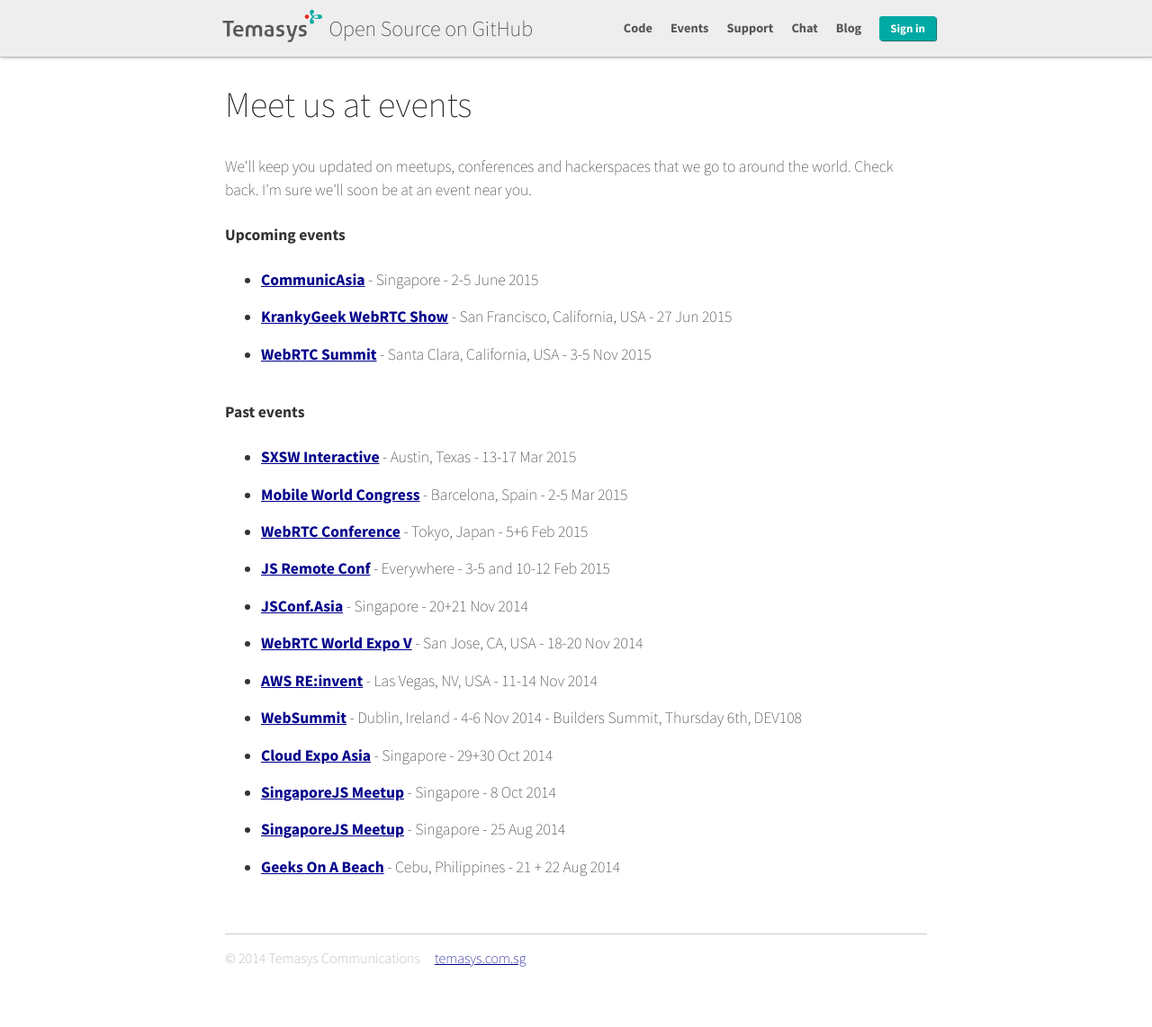
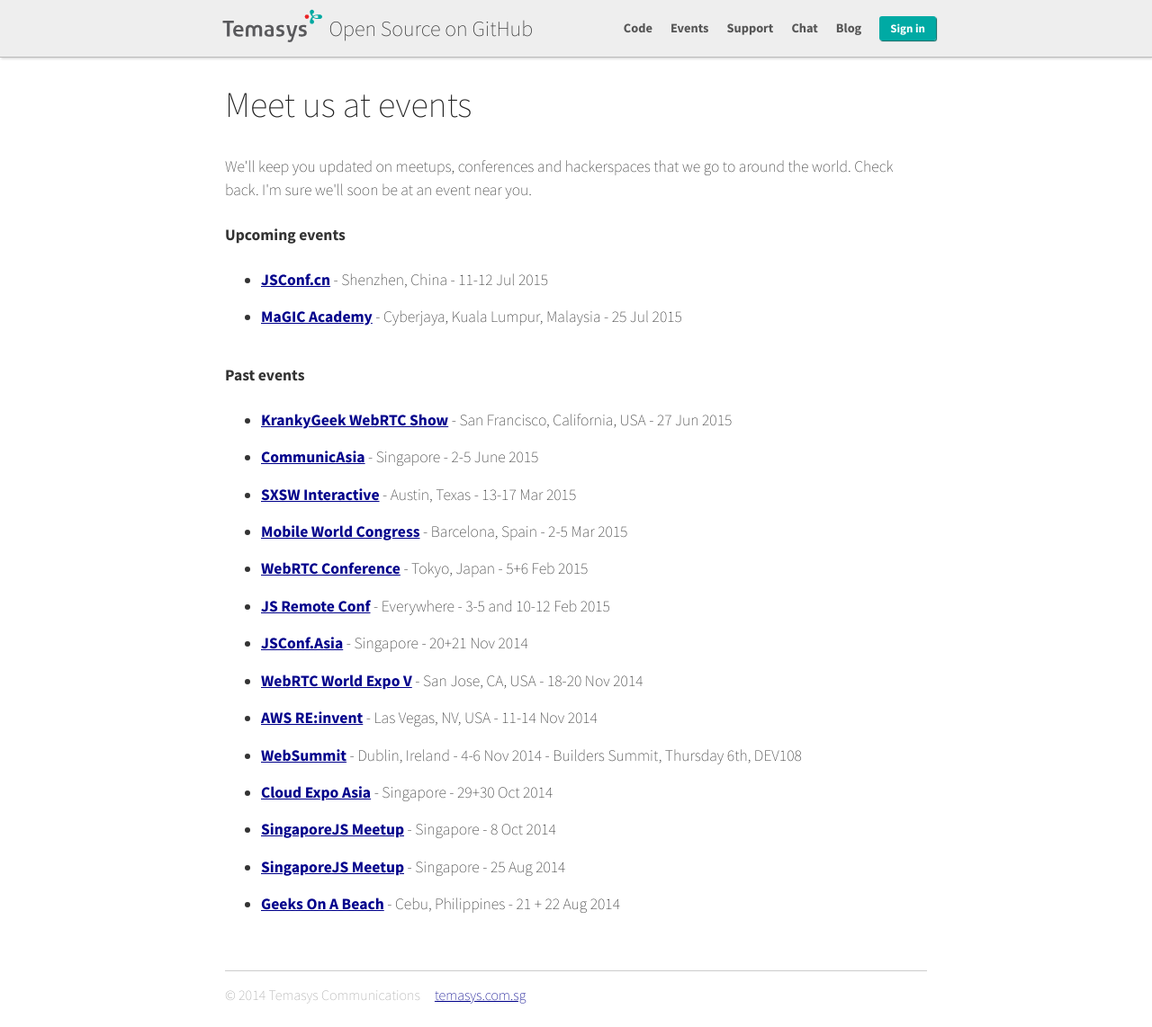
Before and after one commit to Temasys/temasys.github.io, a Jekyll site: the page built from events.html, in a window 1280 px wide and 1142 px high. Shown: the whole window at 90% size. Built offline with Jekyll 4.4.1, drawn with Linux system fonts in a browser that asks for light colours; nearby versions of some CDN libraries; Markdown is read by kramdown in place of the engine named in the settings.

Commit message:
updating events

```diff
--- a/events.html
+++ b/events.html
@@ -12,19 +12,22 @@
     </p>
     <ul>
         <li>
-            <b><a href="http://www.communicasia.com" target="_blank">CommunicAsia</a></b> - Singapore - 2-5 June 2015
+            <b><a href="http://jsconf.cn" target="_blank">JSConf.cn</a></b> - Shenzhen, China - 11-12 Jul 2015
         </li>
         <li>
-            <b><a href="http://www.krankygeek.com" target="_blank">KrankyGeek WebRTC Show</a></b> - San Francisco, California, USA - 27 Jun 2015
-        </li>
-        <li>
-            <b><a href="http://www.webrtcsummit.net" target="_blank">WebRTC Summit</a></b> - Santa Clara, California, USA - 3-5 Nov 2015
+            <b><a href="http://peatix.com/event/96041/" target="_blank">MaGIC Academy</a></b> - Cyberjaya, Kuala Lumpur, Malaysia - 25 Jul 2015
         </li>
     </ul>
     <p>
         <h4>Past events</h4>
     </p>
     <ul>
+        <li>
+            <b><a href="http://www.krankygeek.com" target="_blank">KrankyGeek WebRTC Show</a></b> - San Francisco, California, USA - 27 Jun 2015
+        </li>
+        <li>
+            <b><a href="http://www.communicasia.com" target="_blank">CommunicAsia</a></b> - Singapore - 2-5 June 2015
+        </li>
         <li>
             <b><a href="http://sxsw.com" target="_blank">SXSW Interactive</a></b> - Austin, Texas - 13-17 Mar 2015
         </li>
```
